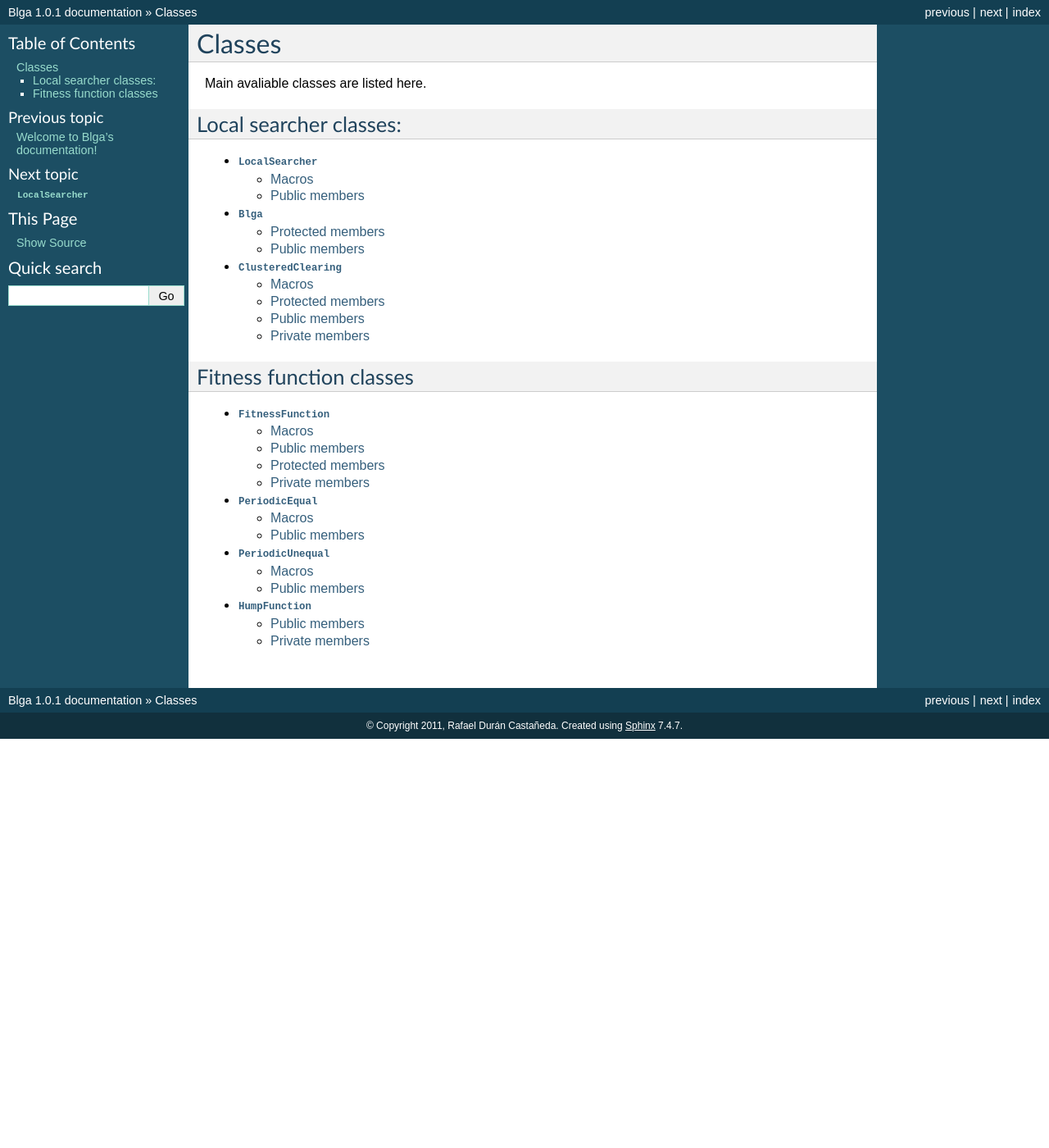
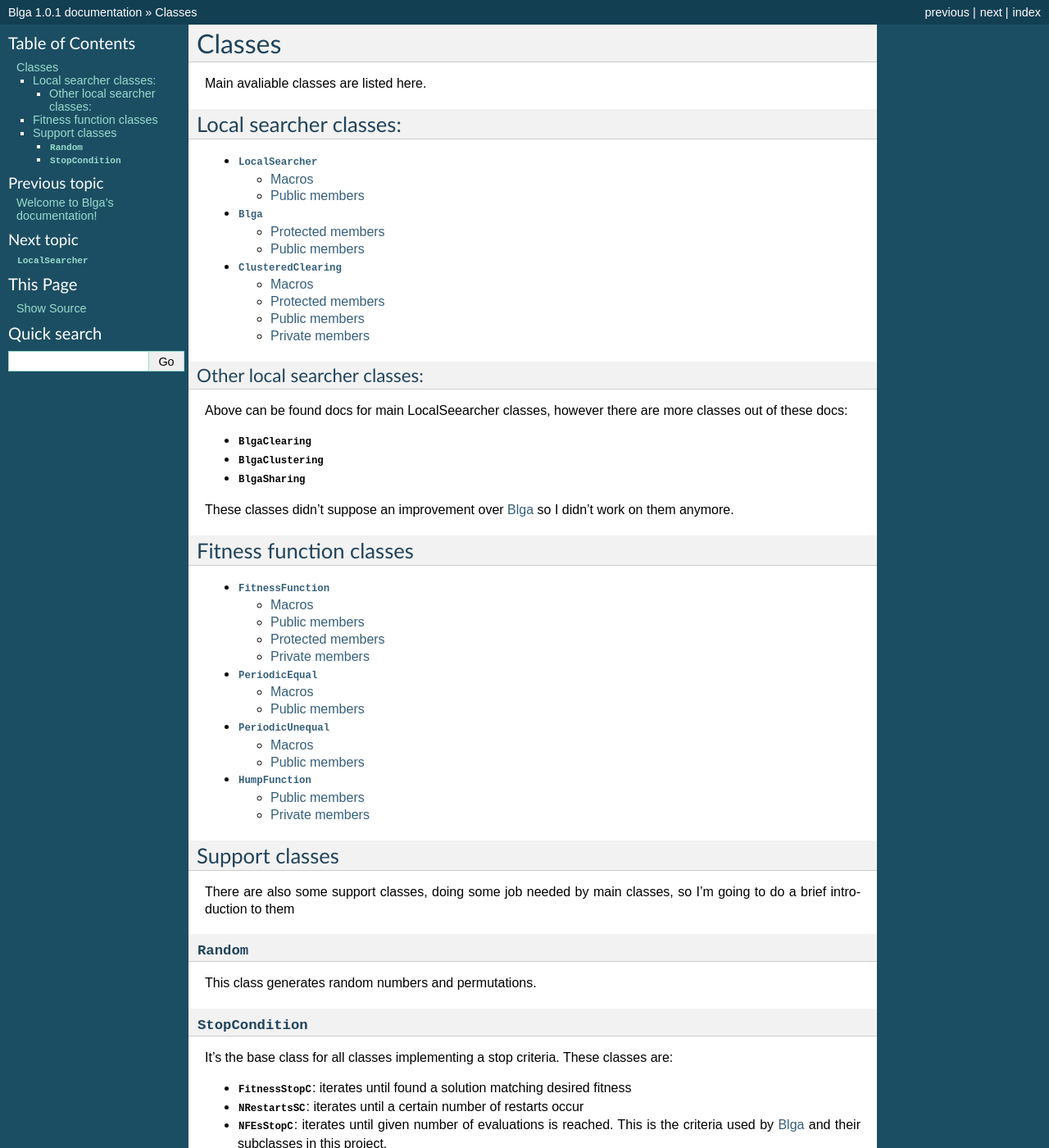
Before and after one commit to rafaduran/rdc-blga, a Sphinx documentation site: the page built from docs/source/classes.rst, in a window 1280 px wide and 1400 px high. Shown: the whole window at 82% size. Built offline with Sphinx 7.4.7, drawn with Linux system fonts in a browser that asks for light colours.

Commit message:
Support classes docs added

```diff
--- a/docs/source/blga.rst
+++ b/docs/source/blga.rst
@@ -40,7 +40,7 @@ Protected members
 
 .. cpp:member:: Random* random
 
-  This :cpp:class:`Random` object is used when randoms numbers, permutations,... are needed.
+  This :ref:`Random` object is used when randoms numbers, permutations,... are needed.
 
 .. cpp:member:: int dimension
 
--- a/docs/source/classes.rst
+++ b/docs/source/classes.rst
@@ -12,6 +12,18 @@ Local searcher classes:
   blga
   clusteredclearing
 
+Other local searcher classes:
+^^^^^^^^^^^^^^^^^^^^^^^^^^^^^
+Above can be found docs for main LocalSeearcher classes, however there are more
+classes out of these docs:
+
+* :cpp:class:`BlgaClearing`
+* :cpp:class:`BlgaClustering`
+* :cpp:class:`BlgaSharing`
+
+These classes didn't suppose an improvement over :ref:`Blga` so I didn't work on
+them anymore.
+
 Fitness function classes
 ------------------------
 
@@ -22,3 +34,27 @@ Fitness function classes
   periodicequal
   periodicunequal
   humpfunction
+
+Support classes
+---------------
+There are also some support classes, doing some job needed by main classes, so
+I'm going to do a brief introduction to them
+
+.. _random:
+
+:cpp:class:`Random`
+^^^^^^^^^^^^^^^^^^^
+This class generates random numbers and permutations.
+
+:cpp:class:`StopCondition`
+^^^^^^^^^^^^^^^^^^^^^^^^^^
+It's the base class for all classes implementing a stop criteria. These classes
+are:
+
+* :cpp:class:`FitnessStopC`: iterates until found a solution matching desired
+  fitness
+
+* :cpp:class:`NRestartsSC`: iterates until a certain number of restarts occur
+
+* :cpp:class:`NFEsStopC`: iterates until given number of evaluations is reached.
+  This is the criteria used by :ref:`Blga` and their subclasses in this project.
```
